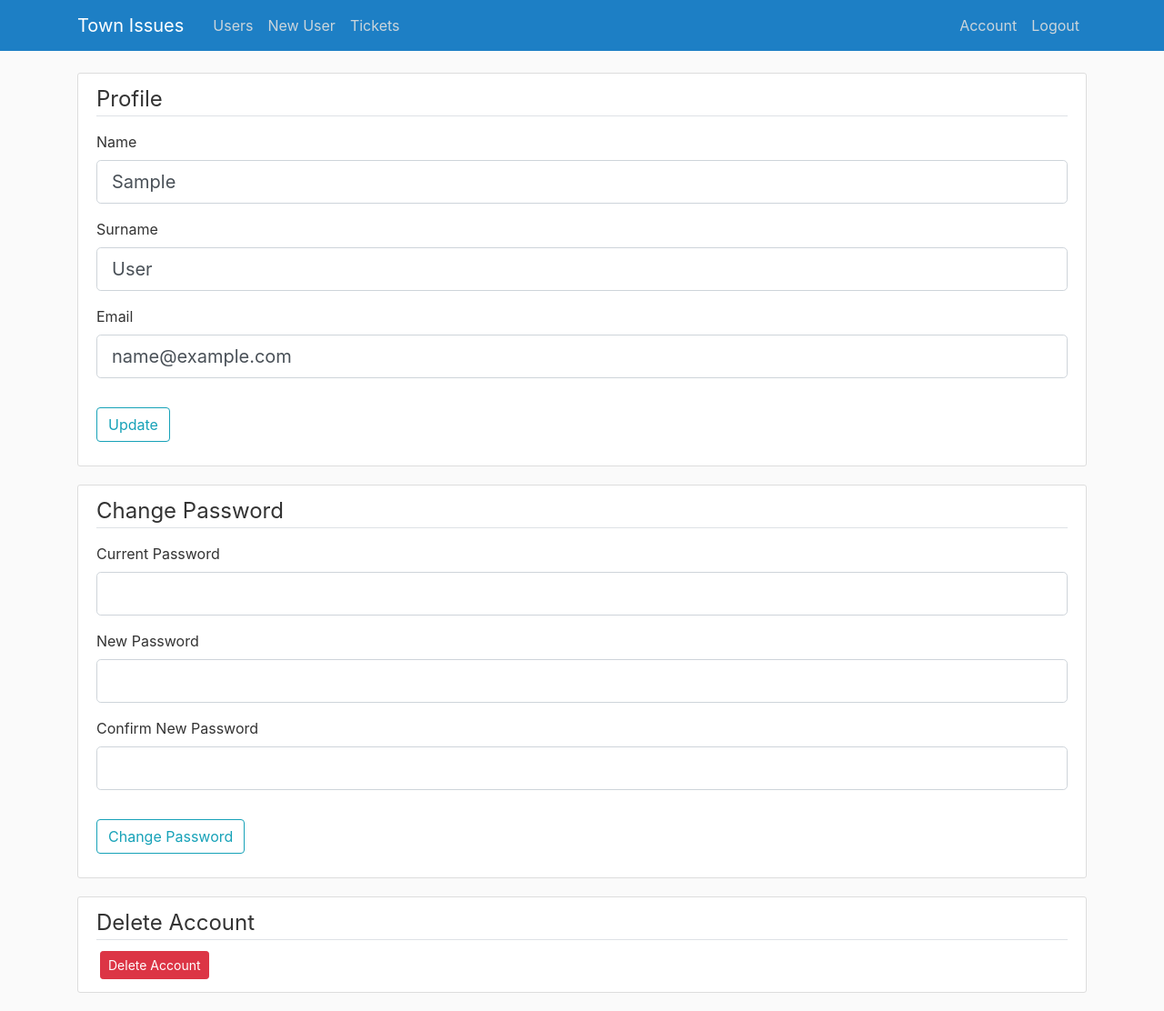
After one commit to xvigo/IIS-project-2022, a Flask app: page /admin/users/1 in a window 1280 px wide. The commit adds this page. Shown: the whole page at 91% size. Run offline with Flask 3, Linux system fonts and the light colour scheme; a user stored in the database is signed in; tables that the repository leaves empty hold one stand-in row (values such as "Sample post"); some libraries are stand-ins or nearby versions.

Commit message:
multiple files, admin tickets and users

```diff
--- a/TownIssues/errors/handlers.py
+++ b/TownIssues/errors/handlers.py
@@ -16,3 +16,8 @@ def error_403(error):
 @errors.app_errorhandler(500)
 def error_500(error):
     return render_template('errors/500.html'), 500
+
+
+@errors.app_errorhandler(501)
+def error_501(error):
+    return render_template('errors/501.html'), 501
--- a/TownIssues/models.py
+++ b/TownIssues/models.py
@@ -77,7 +77,7 @@ class Ticket(db.Model):
 
     id_resident = db.Column(db.Integer, db.ForeignKey('resident.id_resident'), nullable=True)
 
-    images = db.relationship('Image', cascade='delete', backref='ticket', lazy=True)
+    images = db.relationship('Image', cascade='delete, save-update, delete-orphan', backref='ticket', lazy=True)
     requirements = db.relationship('ServiceRequirement', cascade='delete', backref='ticket', lazy=True)
     comments = db.relationship('TicketComment', cascade='delete', backref='ticket', lazy=True)
 
--- a/TownIssues/templates/layout.html
+++ b/TownIssues/templates/layout.html
@@ -38,6 +38,7 @@
               {% else %}
                 <a class="nav-item nav-link" href="/admin/users">Users</a>
                 <a class="nav-item nav-link" href="/admin/users/add">New User</a>
+                <a class="nav-item nav-link" href="/tickets">Tickets</a>
               {% endif %}
             </div>
             <!-- Navbar Right Side -->
--- a/TownIssues/templates/ticket_detail.html
+++ b/TownIssues/templates/ticket_detail.html
@@ -9,11 +9,11 @@
             <p class="article-content">Street: {{ ticket.street }}</p>
             <p class="article-content">House number: {{ ticket.house_number }}</p>
             {% for img in ticket.images %}
-              <img class="ticket-img" src="{{ img }}">
+              <img class="ticket-img" src="{{ img.url }}">
             {% endfor %}
           </div>
         </div>
-        {% if ticket.author == current_user.resident %}
+        {% if can_edit %}
           <div>
             <a class="btn btn-secondary btn-sm mt-1 mb-1" href="{{ url_for('tickets.update_ticket', ticket_id=ticket.id) }}">Edit</a>
             <button type="button" class="btn btn-danger btn-sm m-1" data-toggle="modal" data-target="#deleteModal">Delete</button>
--- /dev/null
+++ b/TownIssues/templates/user_detail.html
@@ -0,0 +1,129 @@
+{% extends "layout.html" %}
+{% block content %}
+    <div class="content-section">
+        <form method="POST" action="">
+            {{ profile_form.hidden_tag() }}
+            <fieldset class="form-group">
+                <legend class="border-bottom mb-3">Profile</legend>
+
+                <div class="form-group">
+                    {{ profile_form.name.label(class="form-control-label") }}
+                    {{ profile_form.name(class="form-control form-control-lg") }}
+                </div>
+
+                <div class="form-group">
+                    {{ profile_form.surname.label(class="form-control-label") }}
+                    {{ profile_form.surname(class="form-control form-control-lg") }}
+                </div>
+
+
+                <div class="form-group">
+                    {{ profile_form.email.label(class="form-control-label") }}
+                    {% if profile_form.email.errors %}
+                        {{ profile_form.email(class="form-control form-control-lg is-invalid") }}
+                        <div class="invalid-feedback">
+                            {% for error in profile_form.email.errors %}
+                                <span>{{ error }}</span>
+                            {% endfor %}
+                        </div>
+                    {% else %}
+                        {{ profile_form.email(class="form-control form-control-lg") }}
+                    {% endif %}
+                </div>
+                {% if user.role in ('manager', 'technician') %}
+                    <div class="form-group">
+                        {{ profile_form.phone_number.label(class="form-control-label") }}
+                        {{ profile_form.phone_number(class="form-control form-control-lg") }}
+                    </div>
+                {% endif %}
+
+
+            </fieldset>
+            <div class="form-group">
+                {{ profile_form.submit(class="btn btn-outline-info") }}
+            </div>
+        </form>
+    </div>
+
+    <div class="content-section">
+        <form method="POST" action="">
+            {{ password_form.hidden_tag() }}
+            <fieldset class="form-group">
+                <legend class="border-bottom mb-3">Change Password</legend>
+
+                <div class="form-group">
+                    {{ password_form.current_password.label(class="form-control-label") }}
+                    {% if password_form.current_password.errors %}
+                        {{ password_form.current_password(class="form-control form-control-lg is-invalid")}}
+                        <div class="invalid-feedback">
+                            {% for error in password_form.current_password.errors %}
+                                    <span>{{ error }}</span>
+                            {% endfor %}
+                        </div>
+                    {% else %}
+                        {{ password_form.current_password(class="form-control-lg form-control") }}
+                    {% endif %}
+                </div>
+
+                <div class="form-group">
+                    {{ password_form.new_password.label(class="form-control-label") }}
+                    {% if password_form.new_password.errors %}
+                        {{ password_form.new_password(class="form-control form-control-lg is-invalid")}}
+                        <div class="invalid-feedback">
+                            {% for error in password_form.new_password.errors %}
+                                    <span>{{ error }}</span>
+                            {% endfor %}
+                        </div>
+                    {% else %}
+                        {{ password_form.new_password(class="form-control-lg form-control") }}
+                    {% endif %}
+                </div>
+
+                <div class="form-group">
+                    {{ password_form.confirm_new_password.label(class="form-control-label") }}
+                    {% if password_form.confirm_new_password.errors %}
+                        {{ password_form.confirm_new_password(class="form-control form-control-lg is-invalid")}}
+                        <div class="invalid-feedback">
+                            {% for error in password_form.confirm_new_password.errors %}
+                                    <span>{{ error }}</span>
+                            {% endfor %}
+                        </div>
+                    {% else %}
+                        {{ password_form.confirm_new_password(class="form-control-lg form-control") }}
+                    {% endif %}
+                </div>
+
+            </fieldset>
+            <div class="form-group">
+                {{ password_form.submit(class="btn btn-outline-info") }}
+            </div>
+        </form>
+    </div>
+
+    <div class="content-section">
+        <legend class="border-bottom mb-2">Delete Account</legend>
+        <button type="button" class="btn btn-danger btn-sm m-1" data-toggle="modal" data-target="#deleteModal">Delete Account</button>
+    </div>
+
+    <div class="modal fade" id="deleteModal" tabindex="-1" role="dialog" aria-labelledby="deleteModalLabel" aria-hidden="true">
+        <div class="modal-dialog" role="document">
+          <div class="modal-content">
+            <div class="modal-header">
+              <h5 class="modal-title" id="deleteModalLabel">Delete Account</h5>
+              <button type="button" class="close" data-dismiss="modal" aria-label="Close">
+                <span aria-hidden="true">&times;</span>
+              </button>
+            </div>
+            <div class="modal-body">
+                <p>Do you really want to delete your account?</p>
+              </div>
+            <div class="modal-footer">
+              <button type="button" class="btn btn-secondary" data-dismiss="modal">Cancel</button>
+              <form action="{{ url_for('users.delete_user', user_id=user.id) }}" method="POST">
+                <input class="btn btn-danger" type="submit" value="Delete">
+              </form>
+            </div>
+          </div>
+        </div>
+      </div>
+{% endblock content %}
--- a/TownIssues/tickets/forms.py
+++ b/TownIssues/tickets/forms.py
@@ -1,5 +1,5 @@
 from flask_wtf import FlaskForm
-from wtforms import StringField, TextAreaField, IntegerField, SubmitField
+from wtforms import StringField, TextAreaField, IntegerField, SubmitField, MultipleFileField
 from wtforms.validators import DataRequired, NumberRange
 from flask_wtf.file import FileField, FileAllowed
 
@@ -9,7 +9,7 @@ class AddTicketForm(FlaskForm):
     street = StringField('Street', validators=[DataRequired()])
     house_num = IntegerField('House Number', validators=[DataRequired(), NumberRange(min=1, message="Please enter a valid house number.")])
     submit = SubmitField('Create Ticket')
-    picture = FileField('Choose picture', validators=[FileAllowed(['jpg', 'png'])])
+    picture = MultipleFileField('Choose picture', validators=[FileAllowed(['jpg', 'png'])])
 
 class UpdateTicketForm(FlaskForm):
     title = StringField('Title', validators=[DataRequired()])
@@ -17,7 +17,7 @@ class UpdateTicketForm(FlaskForm):
     street = StringField('Street', validators=[DataRequired()])
     house_num = IntegerField('House Number', validators=[DataRequired(), NumberRange(min=1, message="Please enter a valid house number.")])
     submit = SubmitField('Update Ticket')
-    picture = FileField('Choose picture', validators=[FileAllowed(['jpg', 'png'])])
+    picture = MultipleFileField('Choose picture', validators=[FileAllowed(['jpg', 'png'])])
 
     def prefill(self, ticket):
         self.title.data = ticket.title
--- a/TownIssues/users/forms.py
+++ b/TownIssues/users/forms.py
@@ -1,51 +1,100 @@
 from flask_wtf import FlaskForm
 from wtforms import StringField, PasswordField, SubmitField, BooleanField
 from wtforms.validators import DataRequired, Email, Length, EqualTo, ValidationError
-from TownIssues.models import User
+from TownIssues.models import User, Resident
 from flask_login import current_user
 
 class RegistrationForm(FlaskForm):
-
     email = StringField('Email', validators=[DataRequired(), Email(message="Email address has invalid format.")])
-
     password = PasswordField('Password', validators=[DataRequired(), Length(min=4, max=50), EqualTo('confirm_password', message="Passwords do not match. Try again!")])
     confirm_password = PasswordField('Confirm Password', validators=[DataRequired(), Length(min=4, max=50)])
-
     name = StringField('Name', validators=[DataRequired(), Length(min=2, max=50)])
     surname = StringField('Surname', validators=[DataRequired(), Length(min=2, max=50)])
-
     submit = SubmitField('Sign Up')
 
     def validate_email(self, email):
-
         user = User.query.filter_by(email=email.data).first()
         if user is not None:
             raise ValidationError('User with this email address already exists. Please use a different one or log in.')
 
+    def populate_resident_user(self, user):
+        user.email = self.email.data
+        user.password = self.password.data
+        user.name = self.name.data
+        user.surname = self.surname.data
+        user.resident = Resident()
+
+
+
 class LoginForm(FlaskForm):
+    email = StringField('Email', validators=[DataRequired(), Email(message="Email address has invalid format.")])
+    password = PasswordField('Password', validators=[DataRequired(), Length(min=4, max=30)])
+    remember_me = BooleanField('Remember Me')
+    submit = SubmitField('Log In')
+
+class AccountDetailsForm(FlaskForm):
 
     email = StringField('Email', validators=[DataRequired(), Email(message="Email address has invalid format.")])
-
-    password = PasswordField('Password', validators=[DataRequired(), Length(min=4, max=30)])
-
-    remember_me = BooleanField('Remember Me')
-
-    submit = SubmitField('Log In')
-
-class UpdateAccountForm(FlaskForm):
-
-    email = StringField('Email', validators=[DataRequired(), Email(message="Email address has invalid format.")])
-
     name = StringField('Name', validators=[DataRequired(), Length(min=2, max=50)])
     surname = StringField('Surname', validators=[DataRequired(), Length(min=2, max=50)])
+    phone_number = StringField('Phone Number')
+    submit = SubmitField('Update')
 
-    submit = SubmitField('Update')
     def validate_email(self, email):
-        if email.data == current_user.email:
+        if email.data == current_user.email or current_user.role == 'admin':
             return
+
         user = User.query.filter_by(email=email.data).first()
         if user is not None:
             raise ValidationError('User with this email address already exists. Please use a different one.')
+
+    def prefill(self, user):
+        self.email.data = user.email
+        self.name.data = user.name
+        self.surname.data = user.surname
+
+        if user.manager:
+            self.phone_number.data = user.manager.phone_number
+        elif user.technician:
+            self.phone_number.data = user.technician.phone_number
+
+    def populate_user(self, user):
+        user.email = self.email.data
+        user.name = self.name.data
+        user.surname = self.surname.data
+
+        if user.manager:
+            user.manager.phone_number = self.phone_number.data
+        elif user.technician:
+            user.technician.phone_number = self.phone_number.data
+
+class UserDetailForm(FlaskForm):
+
+    email = StringField('Email', validators=[DataRequired(), Email(message="Email address has invalid format.")])
+    name = StringField('Name', validators=[DataRequired(), Length(min=2, max=50)])
+    surname = StringField('Surname', validators=[DataRequired(), Length(min=2, max=50)])
+    phone_number = StringField('Phone Number')
+    submit = SubmitField('Update')
+
+    def prefill(self, user):
+        self.email.data = user.email
+        self.name.data = user.name
+        self.surname.data = user.surname
+
+        if user.manager:
+            self.phone_number.data = user.manager.phone_number
+        elif user.technician:
+            self.phone_number.data = user.technician.phone_number
+
+    def populate_user(self, user):
+        user.email = self.email.data
+        user.name = self.name.data
+        user.surname = self.surname.data
+
+        if user.manager:
+            user.manager.phone_number = self.phone_number.data
+        elif user.technician:
+            user.technician.phone_number = self.phone_number.data
 
 
 class ChangePasswordForm(FlaskForm):
--- a/TownIssues/users/routes.py
+++ b/TownIssues/users/routes.py
@@ -1,38 +1,46 @@
-from flask import Blueprint, redirect, render_template, url_for, flash, request
+from flask import Blueprint, abort, redirect, render_template, url_for, flash, request
 from TownIssues import db, bcrypt
 from flask_login import current_user, login_user, logout_user, login_required
-from TownIssues.users.forms import RegistrationForm, LoginForm, ChangePasswordForm, UpdateAccountForm
+from TownIssues.users.forms import RegistrationForm, LoginForm, ChangePasswordForm, AccountDetailsForm, UserDetailForm
 from TownIssues.models import User, Resident
+from TownIssues.users.utils import check_permissions
 
 users = Blueprint('users', __name__)
 
 # Register
 @users.route("/register", methods=['GET', 'POST'])
 def register():
+    # user allready logged in
     if current_user.is_authenticated:
         return redirect(url_for('main.home'))
+
     form = RegistrationForm()
     if form.validate_on_submit():
-        # Add new user to DB
-        hashed_pwd = bcrypt.generate_password_hash(form.password.data).decode('utf-8')
-        user = User(name=form.name.data, surname=form.surname.data, email=form.email.data, password=hashed_pwd, role='resident', resident=Resident())
-        db.session.add(user)
-        db.session.commit()
+        # Add new resident to db
+        new_user = User()
+        form.populate_resident_user(new_user)
+        db.session.add(new_user)
+        db.commit()
+
         flash('Your account has been created! You are now able to log in', 'success')
         return redirect(url_for('users.login'))
 
     return render_template('register.html', title='Register', form=form)
 
-
 # Login
 @users.route("/login", methods=['GET', 'POST'])
 def login():
+    # User already logged in
     if current_user.is_authenticated:
         return redirect(url_for('main.home'))
+
+    # Data submitted in form is valid
     form = LoginForm()
     if form.validate_on_submit():
         user = User.query.filter_by(email=form.email.data).first()
-        if user and bcrypt.check_password_hash(user.password, form.password.data):
+        password_correct = bcrypt.check_password_hash(user.password, form.password.data)
+
+        if user and password_correct:
             login_user(user, remember=form.remember_me.data)
             next_page = request.args.get('next', url_for('main.home'))
             return redirect(next_page)
@@ -46,38 +54,36 @@ def logout():
     logout_user()
     return redirect(url_for('users.login'))
 
-# Update account
+# Update own account
 @users.route("/account", methods=['GET', 'POST'])
 @login_required
-def account():
+def account_details():
+    profile_form = AccountDetailsForm()
     password_form = ChangePasswordForm()
-    profile_form = UpdateAccountForm()
     if request.method == 'GET':
-        profile_form.name.data = current_user.name
-        profile_form.surname.data = current_user.surname
-        profile_form.email.data = current_user.email
+        profile_form.prefill(current_user)
 
     elif profile_form.validate_on_submit():
-        current_user.name = profile_form.name.data
-        current_user.surname = profile_form.surname.data
-        current_user.email = profile_form.email.data
+        profile_form.populate_user(current_user)
         db.session.commit()
         flash('Profile info updated succesfully.', 'success')
-        return redirect(url_for('users.account'))
+        return redirect(url_for('users.account_details'))
 
     elif password_form.validate_on_submit():
-        if bcrypt.check_password_hash(current_user.password, password_form.current_password.data):
-            hashed_pwd = bcrypt.generate_password_hash(password_form.new_password.data).decode('utf-8')
-            current_user.password = hashed_pwd
+        password_correct = bcrypt.check_password_hash(current_user.password, password_form.current_password.data)
+        if password_correct:
+            hashed_new_password = bcrypt.generate_password_hash(password_form.new_password.data).decode('utf-8')
+            current_user.password = hashed_new_password
             db.session.commit()
             flash('Password changed succesfully.', 'success')
-            return redirect(url_for('users.account'))
+            return redirect(url_for('users.account_details'))
 
         else:
             flash("Couldn't change password, current password is incorrect.", 'danger')
 
-    return render_template('account.html', title='Account', password_form=password_form, profile_form=profile_form)
+    return render_template('account_details.html', title='Account Details', password_form=password_form, profile_form=profile_form)
 
+# Delete own account
 @users.route("/account/delete", methods=['POST'])
 @login_required
 def delete_account():
@@ -86,61 +92,66 @@ def delete_account():
     return redirect(url_for('users.login'))
 
 
-# Detail of ticket
-@users.route("/admin/user/<int:user_id>",  methods=['GET', 'POST'])
+
+
+# Admin all users lisr
+@users.route("/admin/users")
+@login_required
+def users_list():
+    check_permissions(allowed_roles=['admin'])
+
+    page = request.args.get('page', 1, type=int)
+    users = User.query.order_by(User.id.desc()).paginate(page=page, per_page=10)
+    return render_template('users_list.html', users=users)
+
+@users.route("/admin/users/<int:user_id>", methods=['GET', 'POST'])
 @login_required
 def user_detail(user_id):
-    user =  User.query.get_or_404(user_id)
+    check_permissions(allowed_roles=['admin'])
+
+    user = User.query.get_or_404(user_id)
+    profile_form = UserDetailForm()
     password_form = ChangePasswordForm()
-    profile_form = UpdateAccountForm()
-
     if request.method == 'GET':
-        profile_form.name.data = user.name
-        profile_form.surname.data = user.surname
-        profile_form.email.data = user.email
+        profile_form.prefill(user)
 
     elif profile_form.validate_on_submit():
-        user.name = profile_form.name.data
-        user.surname = profile_form.surname.data
-        user.email = profile_form.email.data
-        db.session.commit()
-        flash('Profile info updated succesfully.', 'success')
-        return redirect(url_for('users.account'))
+        user_identical_email = User.query.filter_by(email=profile_form.email.data).first()
+        profile_form.populate_user(user)
+
+        if user_identical_email is  None or user_identical_email.id == user.id:
+            db.session.commit()
+            flash('Profile info updated succesfully.', 'success')
+        else:
+            flash('User with this email address already exists. Please use a different one.', 'danger')
+
+        return redirect(url_for('users.user_detail', user_id=user_id))
 
     elif password_form.validate_on_submit():
-        if bcrypt.check_password_hash(user.password, password_form.current_password.data):
-            hashed_pwd = bcrypt.generate_password_hash(password_form.new_password.data).decode('utf-8')
-            user.password = hashed_pwd
+        password_correct = bcrypt.check_password_hash(user.password, password_form.current_password.data)
+        if password_correct:
+            hashed_new_password = bcrypt.generate_password_hash(password_form.new_password.data).decode('utf-8')
+            user.password = hashed_new_password
             db.session.commit()
             flash('Password changed succesfully.', 'success')
-            return redirect(url_for('users.account'))
+            return redirect(url_for('users.user_detail', user_id=user_id))
 
         else:
             flash("Couldn't change password, current password is incorrect.", 'danger')
 
-    return render_template('account.html', title='Account', password_form=password_form, profile_form=profile_form)
+    return render_template('user_detail.html', title='User Details', password_form=password_form, profile_form=profile_form, user=user)
 
+@users.route("/admin/users/<int:user_id>/delete", methods=['POST'])
+@login_required
+def delete_user(user_id):
+    check_permissions(allowed_roles=['admin'])
+    user = User.query.get_or_404(user_id)
+    db.session.delete(user)
+    db.session.commit()
+    return redirect(url_for('users.users_list'))
 
-# Detail of ticket
-@users.route("/admin/users")
-@login_required
-def users_list():
-    page = request.args.get('page', 1, type=int)
-    users = User.query.order_by(User.id.desc()).paginate(page=page, per_page=10)
-    return render_template('users_list.html', users=users)
 
 # Register
 @users.route("/admin/users/add", methods=['GET', 'POST'])
 def add_user():
-
-    form = RegistrationForm()
-    if form.validate_on_submit():
-        # Add new user to DB
-        hashed_pwd = bcrypt.generate_password_hash(form.password.data).decode('utf-8')
-        user = User(name=form.name.data, surname=form.surname.data, email=form.email.data, password=hashed_pwd, role='resident', resident=Resident())
-        db.session.add(user)
-        db.session.commit()
-        flash('Your account has been created! You are now able to log in', 'success')
-        return redirect(url_for('users.login'))
-
-    return render_template('register.html', title='Add new user', form=form)
+    abort(501)
```
Also changed, not shown: TownIssues/templates/errors/501.html (added, +9 -0 lines), TownIssues/tickets/repository.py (+12 -3 lines), TownIssues/tickets/routes.py (+8 -6 lines), TownIssues/users/utils.py (added, +32 -0 lines), TownIssues/static/ticket_pics/0546b613552daf5e.jpg (renamed from TownIssues/static/ticket_pics/f261c779f72597fd.jpg), TownIssues/static/ticket_pics/6f29d8680002c081.jpg (renamed from TownIssues/static/ticket_pics/8ec4b76c8b92cd3d.jpg), TownIssues/static/ticket_pics/d6cb7eca31ce6186.jpg (deleted), TownIssues/static/ticket_pics/lampa.jpg (deleted), TownIssues/static/ticket_pics/znacka.jpg (deleted), TownIssues/templates/account_details.html (renamed from TownIssues/templates/account.html).
